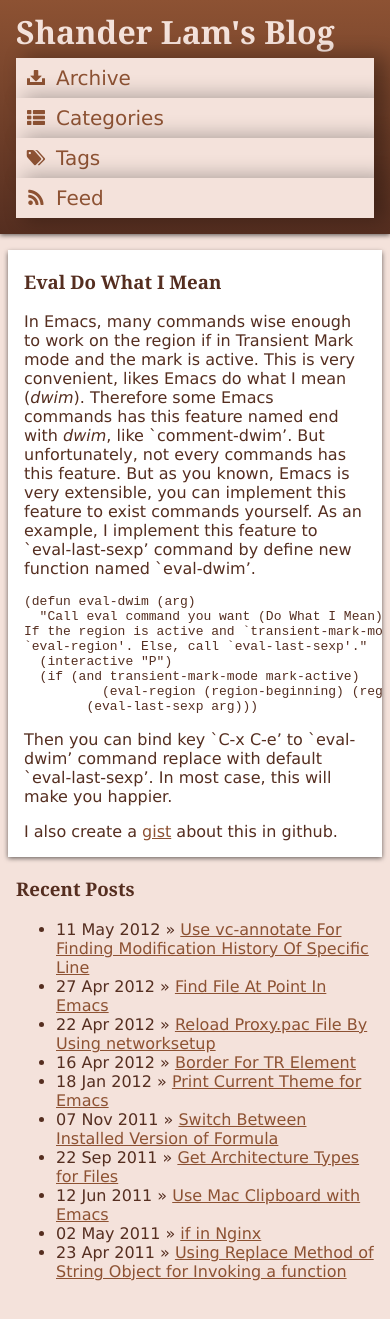
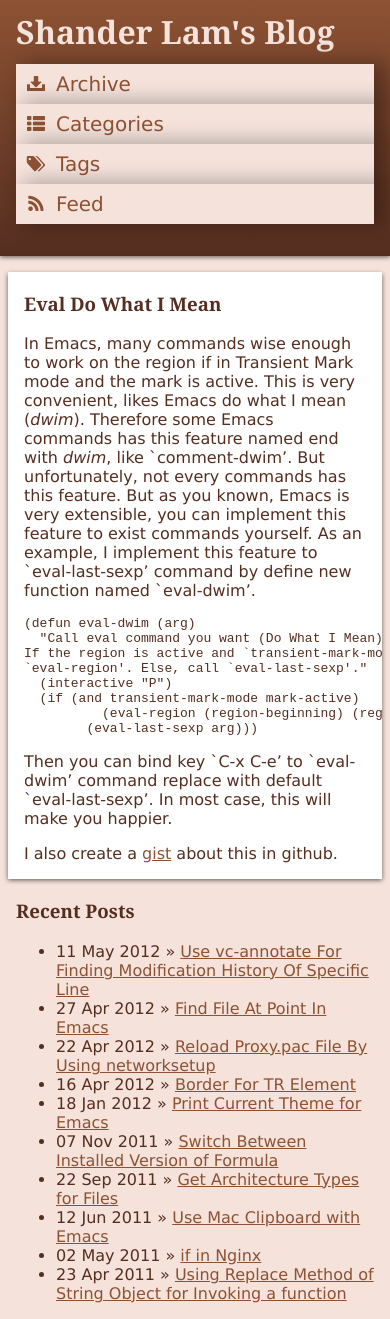
Before and after one commit to shanderlam/shanderlam.github.io, a Jekyll site: the page built from index.html, in a window 390 px wide. Built offline with Jekyll 4.4.1, drawn with Linux system fonts in a browser that asks for light colours; before the commit the page ends 1297 px from its top, so only the background shows below that.

Commit message:
Revert "Fixes: nav's padding for small screen size."
This reverts commit ba86edf97585aff3b5295c78e603664889b5348f.

```diff
--- a/css/style.small.css
+++ b/css/style.small.css
@@ -10,8 +10,8 @@ article {
 
 header nav {
     position: static;
-    margin: 10px 0 0;
-    padding: 0;
+    margin: 0;
+    padding: 1em 0;
 }
 
 header nav li {
```
